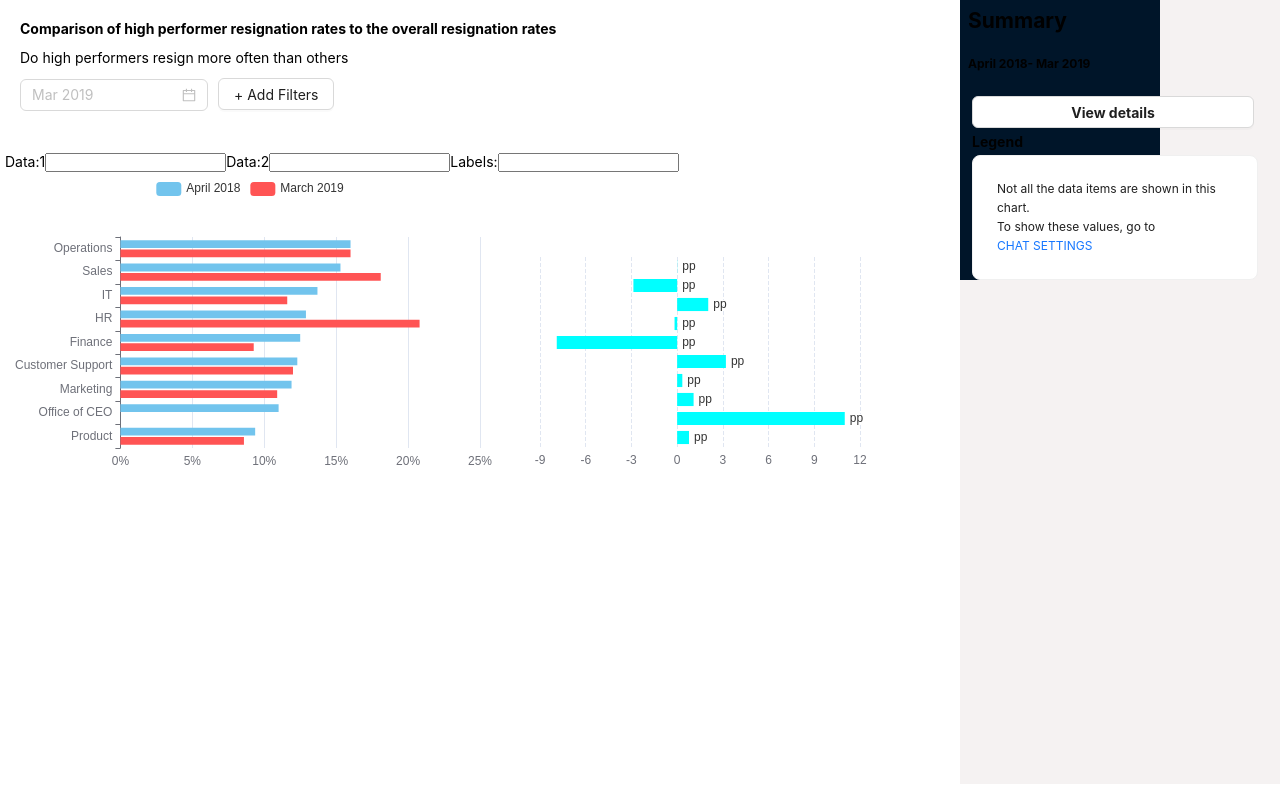
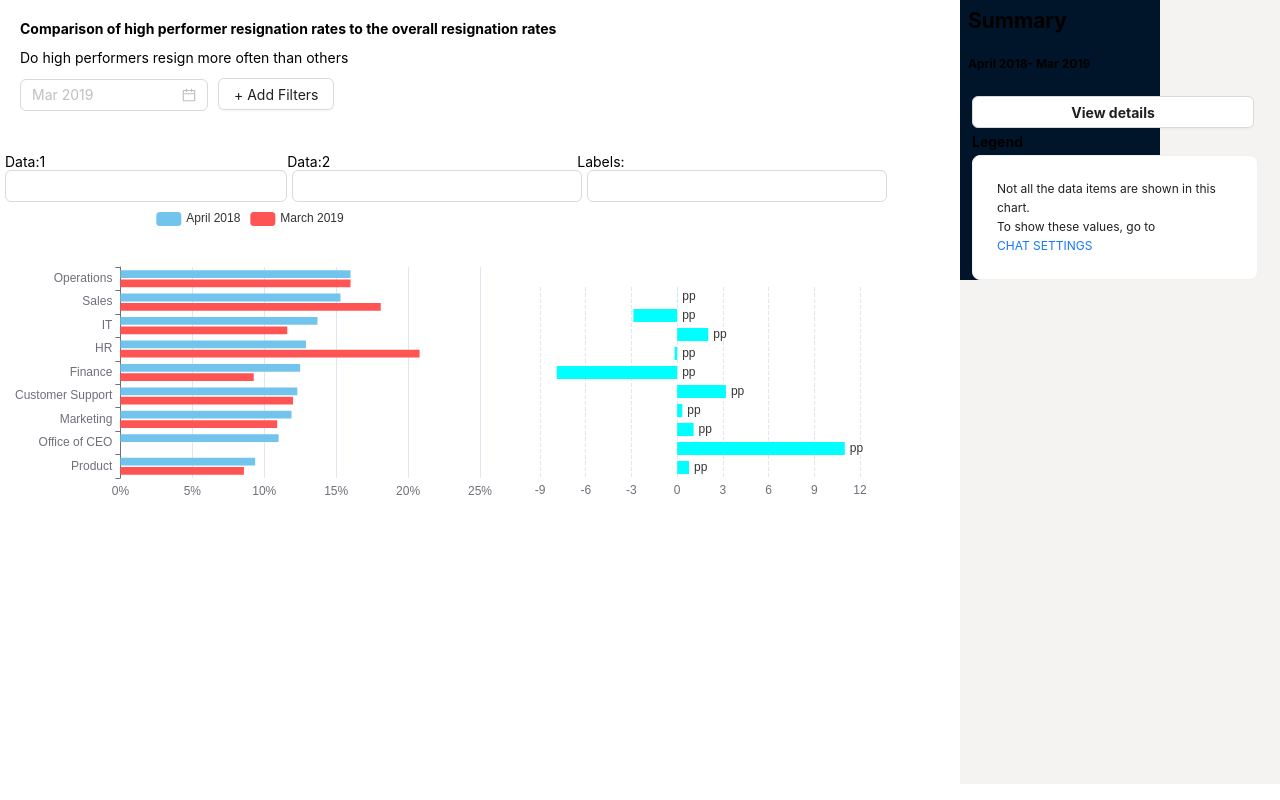
Before and after one commit to ALEEZAJOGIYAT/React-Echart, a React (Create React App) app: page / in a window 1280 px wide. Built offline with nearby package versions, Linux system fonts and the light colour scheme.

Commit message:
made graphs dynamic

```diff
--- a/src/components/graph/index.tsx
+++ b/src/components/graph/index.tsx
@@ -2,6 +2,7 @@ import React, { useState } from 'react';
 import './style.css';
 import ReactEcharts from 'echarts-for-react';
 import { NegativeBarChart } from './negativeBarChart';
+import { Input } from 'antd';
 
 export const GraphComponent = () => {
 
@@ -117,17 +118,17 @@ export const GraphComponent = () => {
       <div className='data-points-inputs'>
         <label>
           Data:1
-          <input type="text" onChange={handleCustomDataOneChange} />
+          <Input type="text" onChange={handleCustomDataOneChange} />
         </label>
         <br />
         <label>
-          Data:2
-          <input type="text" onChange={handleCustomDataTwoChange} />
+            Data:2
+          <Input style={{marginLeft:'5px'}} type="text" onChange={handleCustomDataTwoChange} />
         </label>
         <br />
         <label>
-         Labels:
-          <input type="text" onChange={handleYAxisLabelsChange} />
+          Labels:
+          <Input style={{marginLeft:'10px'}} type="text" onChange={handleYAxisLabelsChange} />
         </label>
       </div>
 
```
Also changed, not shown: 12 other files (tests, documents, lock files or other folders).
